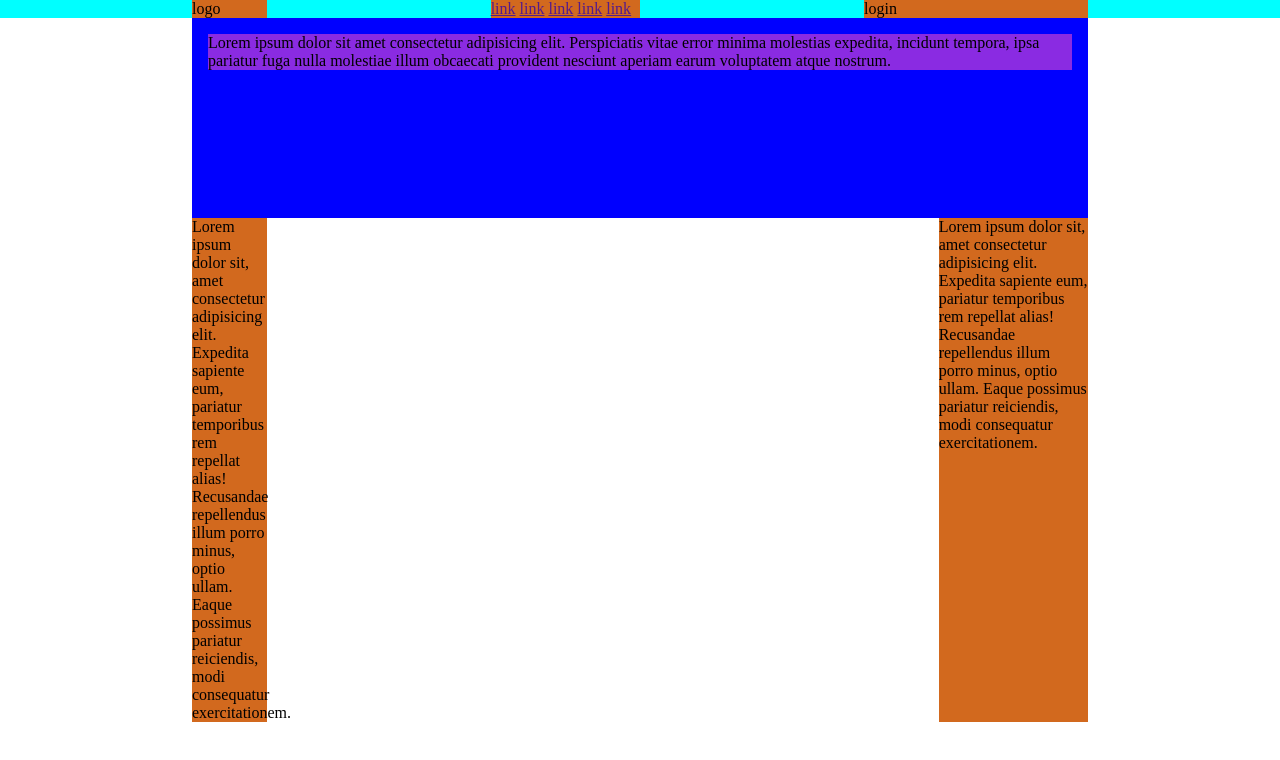
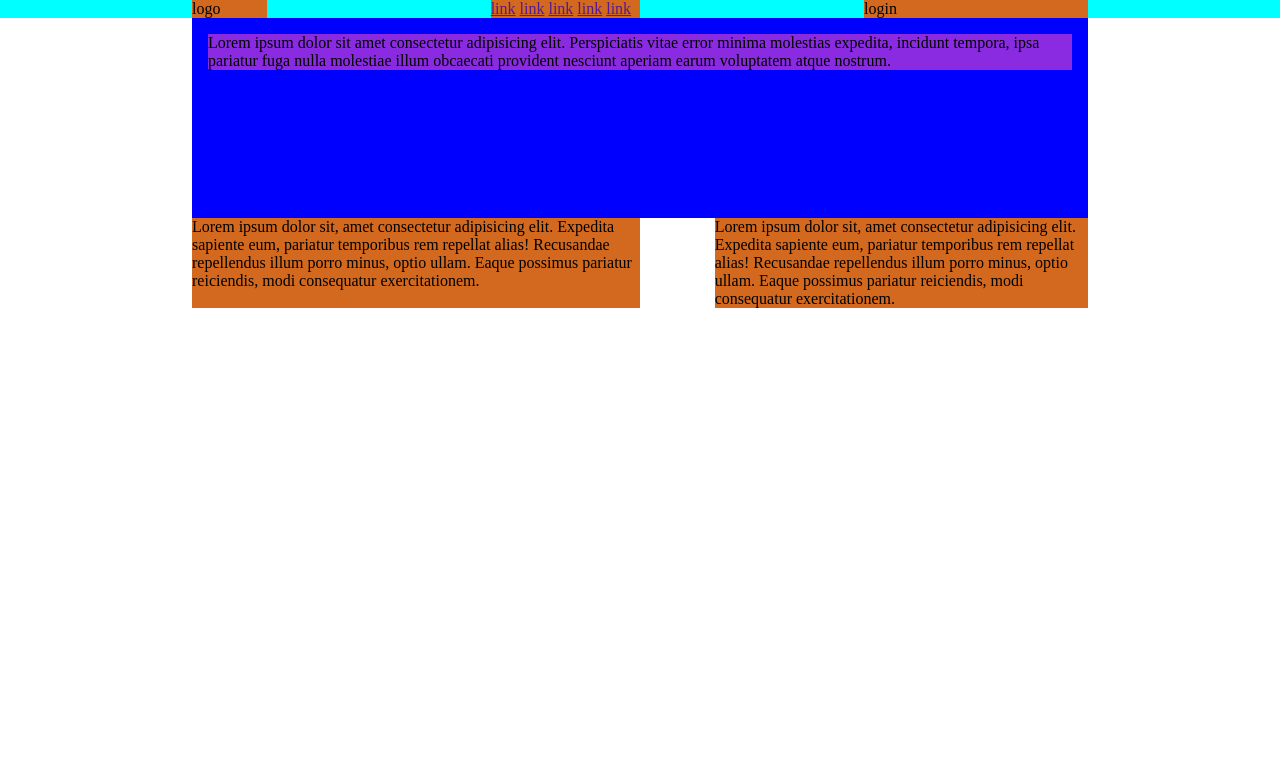
Before and after one commit to Gianmarco720/htmlcss-struttura-discord, a plain HTML site: page index.html in a window 1280 px wide. Drawn offline with Linux system fonts and the light colour scheme.

Commit message:
fixed first section

```diff
--- a/index.html
+++ b/index.html
@@ -35,13 +35,12 @@
         </div>
         <section class="container">
                 <div class="row">
-                    <div class="col_1">
+                    <div class="col_6">
                         <p>Lorem ipsum dolor sit, amet consectetur adipisicing elit. Expedita sapiente eum, pariatur temporibus rem repellat alias! Recusandae repellendus illum porro minus, optio ullam. Eaque possimus pariatur reiciendis, modi consequatur exercitationem.</p>
                     </div>
-                    <div class="col_2">
+                    <div class="col_5">
                         <p>Lorem ipsum dolor sit, amet consectetur adipisicing elit. Expedita sapiente eum, pariatur temporibus rem repellat alias! Recusandae repellendus illum porro minus, optio ullam. Eaque possimus pariatur reiciendis, modi consequatur exercitationem.</p>
                     </div>
-
                 </div>
             </div>
         </section>
```
